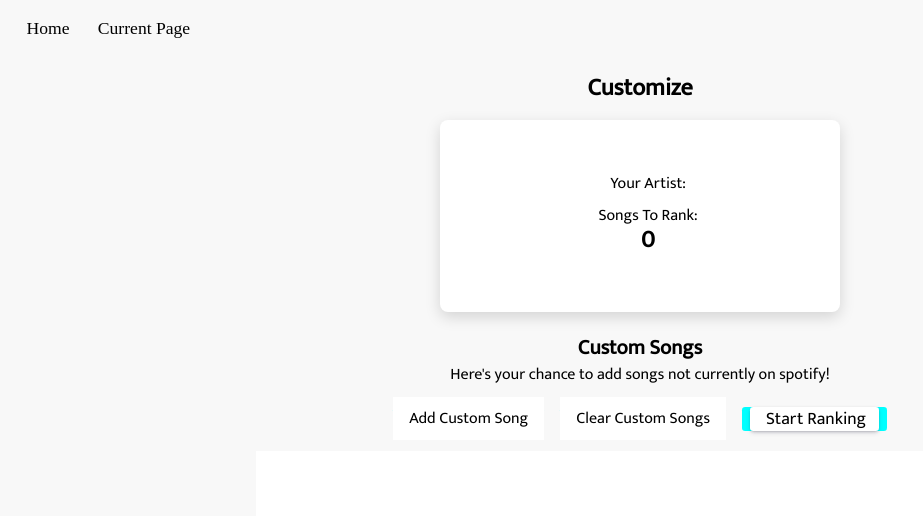
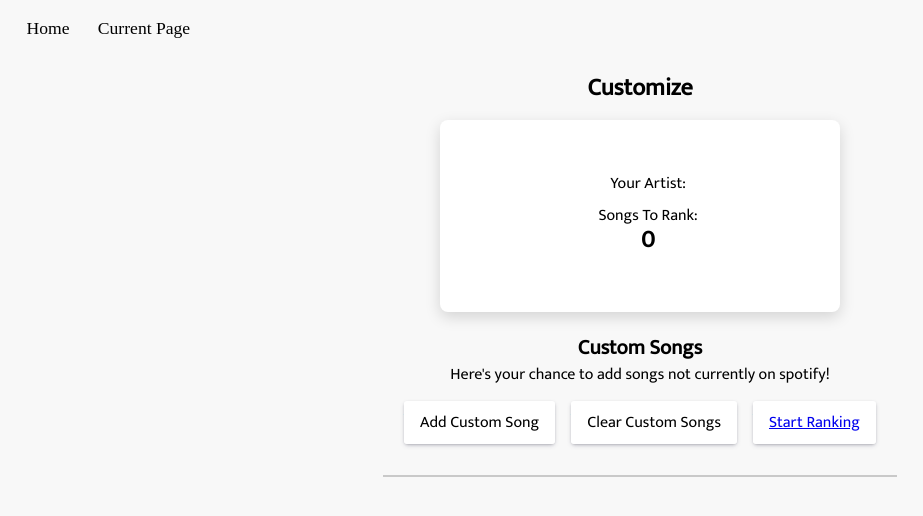
Before and after one commit to griffinbrooks47/songsortinghat, a React (Vite) app in the folder client/: page /customize in a window 1280 px wide. Shown: the top 516 px of the page, without its empty margins (0-923 px from the left). Built offline with nearby package versions, Linux system fonts and the light colour scheme.

Commit message:
progress

```diff
--- a/client/src/Routes/Catalogue/catalogue.css
+++ b/client/src/Routes/Catalogue/catalogue.css
@@ -70,6 +70,7 @@
     gap: 1rem;
     width: 80%;
     margin-inline: auto;
+    margin-bottom: 5rem;
     place-items: center;
     grid-template-columns: repeat(auto-fill, minmax(12rem, 1fr));
 }
--- a/client/src/Routes/Catalogue/catalogue.jsx
+++ b/client/src/Routes/Catalogue/catalogue.jsx
@@ -116,7 +116,7 @@ const FramerAlbumCard = (props) => {
             <li className='framer-album-card'>
 
                 <a className='album-card-tag' onClick={toggleActive}>
-                    <img src={props.cover} className='album-card-cover'></img>
+                    <img src={props.cover} className='album-card-cover' loading='lazy'></img>
                     <h3 className='album-card-title'>{props.name}</h3>
                 </a>
 
@@ -157,7 +157,7 @@ const FramerSingleCard = (props) => {
             <li className='framer-single-card'>
 
                 <a className='single-card-tag' onClick={toggleActive}>
-                    <img src={props.cover} className='single-card-cover'></img>
+                    <img src={props.cover} className='single-card-cover' loading='lazy'></img>
                     <h3 className='single-card-title'>{props.name}</h3>
                 </a>
 
--- a/client/src/Routes/Customize/customize.css
+++ b/client/src/Routes/Customize/customize.css
@@ -51,7 +51,7 @@
 }
 .custom-song-desc{
     margin-top: 0;
-    margin-bottom: 1rem;
+    margin-bottom: 1.25rem;
 }
 
 .custom-song-buttons{
@@ -73,12 +73,23 @@
     height: 100%;
     background-color: white;
     cursor: pointer;
-
+    border-radius: 0.2rem;
+    box-shadow: rgba(50, 50, 93, 0.25) 0px 2px 5px -1px, rgba(0, 0, 0, 0.3) 0px 1px 3px -1px;
 }
 
+.custom-songs-divider{
+    border: 0.1px solid #00000031;
+    margin: 20px 0;
+    width: 40%;
+    margin-inline: auto;
+    margin-top: 1.25rem;
+    margin-bottom: 1.75rem;
+}
 .custom-songs-container{
     display: grid;
-    background-color: white;
+    justify-content: center;
+    grid-auto-flow: column;
+    gap: 1rem;
     height: 10rem;
     width: 60%;
 }
@@ -128,7 +139,9 @@
     align-items: center;
     width: 7rem;
     height: 4rem;
-    background-color: rgb(163, 163, 190);
+    background-color: rgb(255, 255, 255);
+    box-shadow: 0px 0px 10px rgba(0, 0, 0, 0.2);
+    border-radius: 0.2rem;
 }
 .custom-song-tag{
     height: 100%;
--- a/client/src/Routes/Customize/customize.jsx
+++ b/client/src/Routes/Customize/customize.jsx
@@ -94,7 +94,7 @@ export const Customize = (props) => {
                     </a>
                 </li>
                 <li className='custom-song-button-container'>
-                    <Link to={'/ranking'} className='begin-ranking-button'>
+                    <Link to={'/ranking'} className='custom-song-button'>
                         Start Ranking
                     </Link>
                 </li>
@@ -105,6 +105,7 @@ export const Customize = (props) => {
                 state={modal}
                 toggleModal={toggleModal}
             />}
+            <hr className='custom-songs-divider'></hr>
             <ul className='custom-songs-container'>
                 {customSongs.map(
                     (item, index) => {
--- a/client/src/Routes/RankingPage/ranking.jsx
+++ b/client/src/Routes/RankingPage/ranking.jsx
@@ -8,9 +8,13 @@ export const Ranking = () => {
 
     const { updateFinalSongs, finalSongs, songCount } = useArtistContext();
 
+    const [stageTwoSongs, setStageTwoSongs] = useState([]);
+
     const [stage, setStage] = useState(songCount > 10 ? true : false);
 
-    const setStageTwo = () => {
+    const setStageTwo = (songCandidates) => {
+        console.log(finalSongs)
+        setStageTwoSongs(songCandidates);
         setStage(false);
     }
 
@@ -26,7 +30,9 @@ export const Ranking = () => {
                     setStageTwo={setStageTwo}
                 />
                 ) : (
-                <StageTwo />
+                <StageTwo
+                    candidates={stageTwoSongs}
+                />
             )}
         </main>
     )
@@ -34,7 +40,7 @@ export const Ranking = () => {
 
 export const StageOne = (props) => {
 
-    const { finalSongs } = useArtistContext();
+    const { finalSongs, songCount } = useArtistContext();
 
     // index represents global song ID
     const [songs, setSongs] = useState(new Map());
@@ -44,7 +50,8 @@ export const StageOne = (props) => {
     const nextIteration = () => {
         // switches to next stage
         if(currIteration >= Object.keys(songs).length-1){
-            props.setStageTwo();
+            const candidates = createCandidates();
+            props.setStageTwo(candidates);
         } else {
             setCurrIteration(currIteration + 1);
         }
@@ -58,10 +65,22 @@ export const StageOne = (props) => {
 
     const toggleIncluded = (stage, innerId) => {
         let currSongs = {...songs}
-        console.log(currSongs[stage][innerId][2]);
         currSongs[stage][innerId][2] = !currSongs[stage][innerId][2];
         setSongs(currSongs)
-        console.log(currSongs);
+    }
+
+    const createCandidates = () => {
+
+        let candidates = [];
+
+        for(const pageIdx in songs){
+            for(const innerIdx in songs[pageIdx]){
+                if(songs[pageIdx][innerIdx][2]){
+                    candidates.push(songs[pageIdx][innerIdx][1])
+                }
+            }
+        }
+        return candidates;
     }
 
     useEffect(() => {
@@ -95,7 +114,6 @@ export const StageOne = (props) => {
             currSongs[iteration] = currSongsIteration;
             iteration++;
         }
-        console.log(currSongs)
         setSongs(currSongs);
         setCurrIteration(0);
     }, [])
@@ -104,15 +122,20 @@ export const StageOne = (props) => {
         <div className="stage-one">
             <h2 className="stage-one-header">Choose Your Favorites</h2>
             <div className="stage-one-desc">
-                Songs selected will continue to the final ranking stage!
+                The songs you select will continue to the final ranking stage!
             </div>
             <hr className="stage-one-divider"></hr>
             <ul className="stage-one-buttons">
+                {
+                    (currIteration != 0 &&
                         <li className="stage-one-button">
                             <a className="stage-one-button-tag" onClick={prevIteration}>
                                 Back
                             </a>
                         </li>
+                        )
+                }
+
                 <li className="stage-one-button">
                     <a className="stage-one-button-tag" onClick={nextIteration}>
                         Next
@@ -149,8 +172,24 @@ export const StageOneSong = (props) => {
     const [active, setActive] = useState(props.isIncluded);
 
     const variants = {
-        off: { opacity: 0.3, scale: 1},
-        on: { opacity: 1, scale: 1 },
+        off: {
+            opacity: 0.3,
+            scale: 1,
+            boxShadow: "0px 0px 10px rgba(0, 0, 0, 0.2)",
+        },
+        on: {
+            opacity: 1,
+            scale: 1,
+            boxShadow: "rgba(14, 30, 37, 0.12) 0px 2px 4px 0px, rgba(14, 30, 37, 0.32) 0px 2px 16px 0px",
+        },
+      };
+
+    const styles = {
+        alignItems: 'center',
+        width: 'fit-content',
+        height: 'fit-content',
+        backgroundColor: 'rgb(255, 255, 255)',
+        borderRadius: '0.4rem',
     };
 
     const toggleActive = () => {
@@ -164,25 +203,145 @@ export const StageOneSong = (props) => {
             initial="off"
             animate={active ? "on" : "off"}
             variants={variants}
+            style={styles}
         >
-            <li className="stage-one-song">
             <a className="stage-one-song-tag" onClick={toggleActive}>
-                    <img src={props.cover} className="stage-one-song-cover"></img>
+                <img src={props.cover} className="stage-one-song-cover" loading='lazy'></img>
                 <div className="stage-one-song-title">
                     {props.name}
                 </div>
             </a>
-            </li>
         </motion.div>
     )
 }
 
 
 
-export const StageTwo = () => {
+export const StageTwo = (props) => {
+
+    const { finalSongs, songCount } = useArtistContext();
+
+    const initStageTwoSongs = () => {
+        if(props.candidates.length > 0) {
+            return props.candidates
+        }
+        let candidates = [];
+        for(const key in finalSongs) {
+            candidates.push(finalSongs[key]);
+        }
+        return candidates;
+    }
+    const initSongData = () => {
+        let candidates = initStageTwoSongs();
+        setStageTwoSongs(candidates);
+        let currSongData = {};
+        for(const candidate of candidates){
+            let missingCandidates = [...candidates];
+            let missingIdx = missingCandidates.indexOf(candidate)
+            if (missingIdx !== -1) {
+                missingCandidates.splice(missingIdx, 1);
+              }
+            currSongData[candidate.name] = {
+                above:[],
+                below:[],
+                score:0,
+                missing:missingCandidates,
+                pass:false,
+                rank:null
+            }
+        }
+        return currSongData;
+    }
+
+    // generates final candidates directly from global finalSongs
+    const [stageTwoSongs, setStageTwoSongs] = useState([]);
+
+    // react variables
+    const [choiceOne, setChoiceOne] = useState({});
+    const [choiceTwo, setChoiceTwo] = useState({});
+
+    // algorithm variables
+    const [songData, setSongData] = useState(() => initSongData());
+    const [ranking, setRanking] = useState(true);
+    const [skips, setSkips] = useState([]);
+    const [prevLowest, setPrevLowest] = useState("");
+    const [prevHighest, setPrevHighest] = useState("");
+
+    const findLowestScore = (exclude) => {
+        let songDataCopy = {...songData};
+        if(exclude.length > 0) {
+            for(const excludeSong of exclude) {
+                delete songDataCopy[excludeSong];
+            }
+        }
+
+        let minKey = null;
+        let minValue = songCount+1;
+
+        for (const songDataKey in songDataCopy) {
+            let currentValue = songDataCopy[songDataKey].score;
+            if (currentValue < minValue) {
+              minValue = currentValue;
+              minKey = songDataKey;
+            }
+        }
+
+        return minKey;
+    }
+    const findHighestPotential = (excluded, lowest) => {
+
+        let songDataCopy = {...songData};
+
+        let missingSongs = songData[lowest]['missing'];
+
+        for(const exclusion in excluded) {
+            if(exclusion in missingSongs){
+                let removeIdx = missingSongs.indexOf(exclusion);
+                if(removeIdx !== -1){
+                    missingSongs.splice(removeIdx, 1);
+                }
+            }
+        }
+
+        let minKey = null;
+        let minValue = songCount+1;
+
+        for (const missingDataKey in missingSongs) {
+            let currentValue = songDataCopy[missingDataKey].score;
+            if (currentValue < minValue) {
+              minValue = currentValue;
+              minKey = missingDataKey;
+            }
+        }
+
+        return missingSongs[minKey]
+
+
+    }
+    const inherit = (winner, loser) => {
+
+    }
+    const secondaryInherit = (winner, loser) => {
+
+    }
+    const updateScores = () => {
+
+    }
+    const iteration = () => {
+
+    }
+    const completeRankings = () => {
+
+    }
+
     return (
         <div className="stage-two">
-            Stage2
+            <button onClick={() => {
+
+
+            }}>
+                Check Data
+            </button>
         </div>
     )
 }
```
Also changed, not shown: client/src/Context/artist-context.jsx (+12 -6 lines), client/src/Routes/RankingPage/ranking.css (+4 -4 lines). Lines whose indentation alone changed are shown as unchanged.
